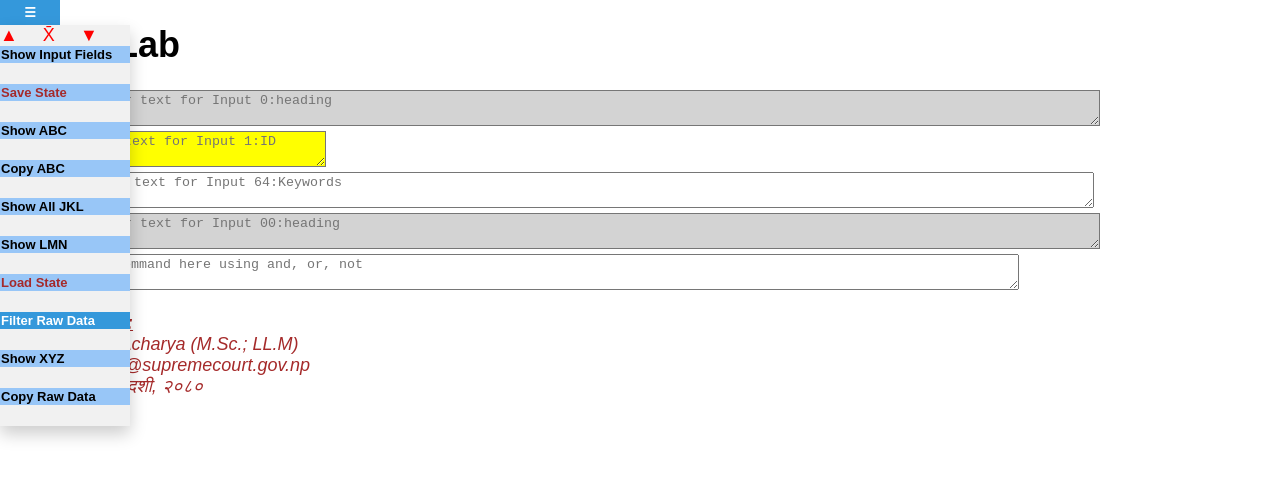
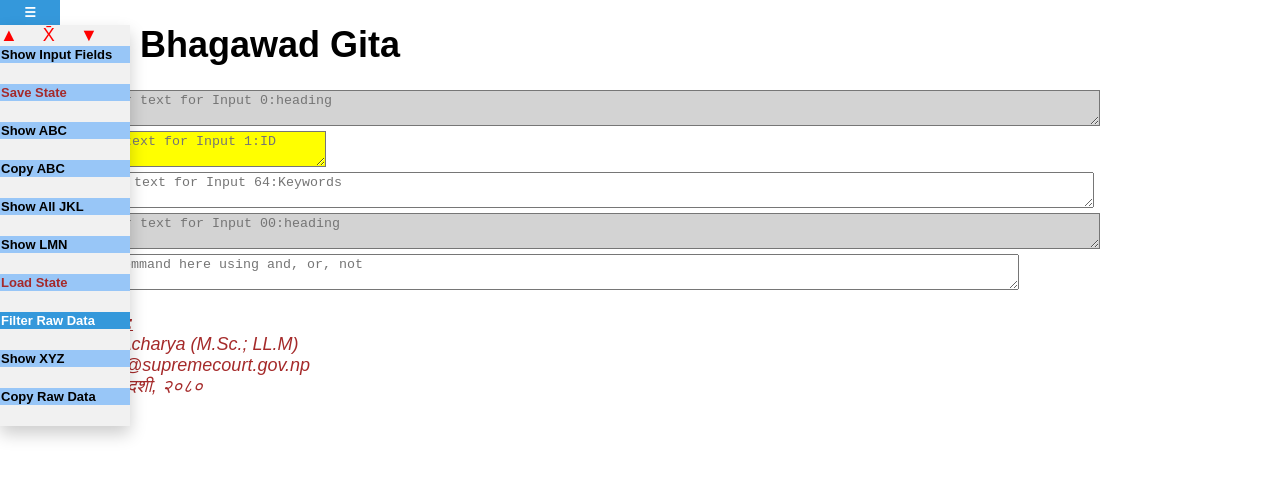
Before and after one commit to ShivaPrasadAcharya/largerlab.git.io, a plain HTML site: page index.html in a window 1280 px wide. Drawn offline with Linux system fonts and the light colour scheme.

Commit message:
Update index.html

```diff
--- a/index.html
+++ b/index.html
@@ -2,7 +2,7 @@
 <html>
 
 <head>
-  <title>Large Lab</title>
+  <title> SrimadBhagawadGita Lab</title>
   <style>
     /* CSS classes to control visibility */
     body {
@@ -207,7 +207,7 @@ background-color: lightgrey;
 
 <body>
   <a id="TOP"></a>
-  <h1>Large Lab</h1>
+  <h1>Srimad Bhagawad Gita</h1>
 
 <!-- Dropdown Button -->
 <div class="link-container">
```
